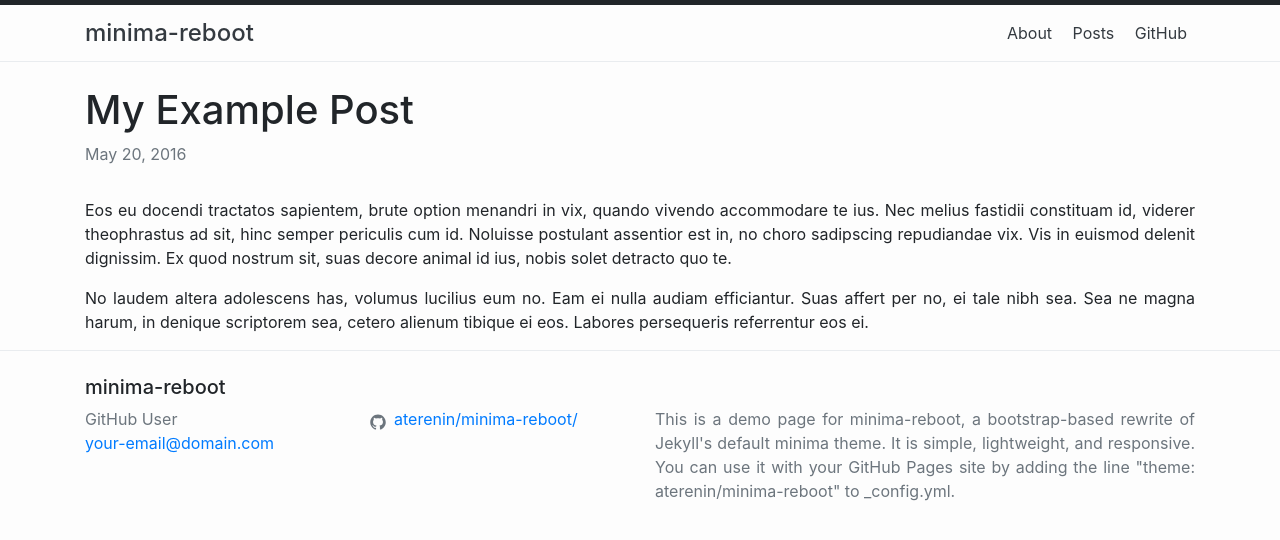
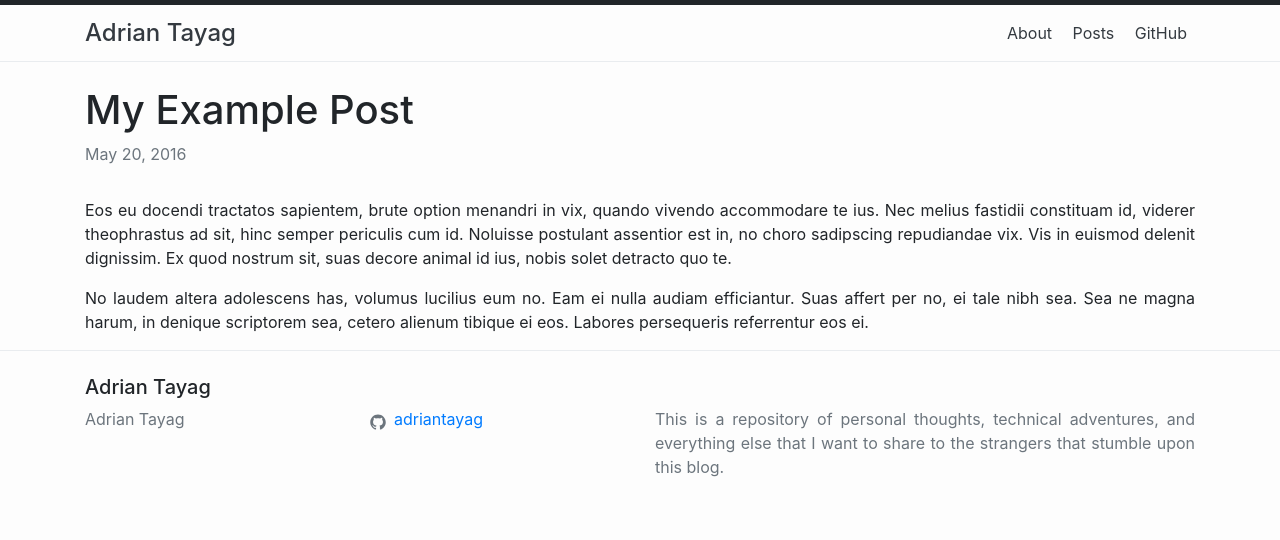
Before and after one commit to aterenin/minima-reboot, a Jekyll site: the page built from _posts/2016-05-20-my-example-post.md, in a window 1280 px wide. Shown: the top 540 px of the page. Built offline with Jekyll 4.4.1, drawn with Linux system fonts in a browser that asks for light colours.

Commit message:
Updated config file.

```diff
--- a/_config.yml
+++ b/_config.yml
@@ -1,11 +1,12 @@
-title: minima-reboot
-author: GitHub User
-email: your-email@domain.com
+title: Adrian Tayag
+author: Adrian Tayag
+email:
 description: >
-  This is a demo page for minima-reboot, a bootstrap-based rewrite of Jekyll's
-  default minima theme. It is simple, lightweight, and responsive.
-  You can use it with your GitHub Pages site by adding the line
-  "theme: aterenin/minima-reboot" to _config.yml.
+  This is a repository of personal thoughts, technical adventures,
+  and everything else that I want to share to the strangers that
+  stumble upon this blog.
+
+theme: aterenin/minima-reboot
 
 plugins:
   - jekyll-seo-tag
@@ -23,8 +24,8 @@ header_pages:
 - github.md
 
 footer_icons:
-- username: aterenin/minima-reboot/
-  url: https://github.com/aterenin/minima-reboot/
+- username: adriantayag
+  url: https://github.com/adriantayag
   icon: icon-github.svg
 
 paginate: 5
--- a/_posts/2016-05-20-my-example-post.md
+++ b/_posts/2016-05-20-my-example-post.md
@@ -4,9 +4,4 @@ layout: post
 
 Eos eu docendi tractatos sapientem, brute option menandri in vix, quando vivendo accommodare te ius. Nec melius fastidii constituam id, viderer theophrastus ad sit, hinc semper periculis cum id. Noluisse postulant assentior est in, no choro sadipscing repudiandae vix. Vis in euismod delenit dignissim. Ex quod nostrum sit, suas decore animal id ius, nobis solet detracto quo te.
 
-{% comment %}
-Might you have an include in your theme? Why not try it here!
-{% include my-themes-great-include.html %}
-{% endcomment %}
-
 No laudem altera adolescens has, volumus lucilius eum no. Eam ei nulla audiam efficiantur. Suas affert per no, ei tale nibh sea. Sea ne magna harum, in denique scriptorem sea, cetero alienum tibique ei eos. Labores persequeris referrentur eos ei.
--- a/github.md
+++ b/github.md
@@ -1,5 +1,5 @@
 ---
 title: GitHub
 redirect_to:
-  - http://www.github.com/aterenin/minima-reboot/
+  - https://github.com/AdrianTayag
 ---
```
Also changed, not shown: screenshot.png (deleted).
